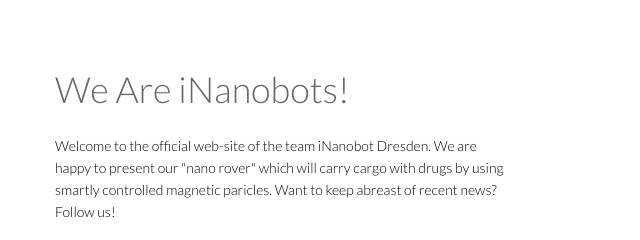
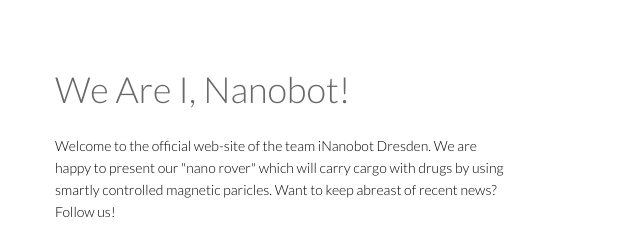
Before and after one commit to inanobot/inanobot.github.io, a plain HTML site: page index.html in a window 1280 px wide. Shown: the part 140-380 px from the top of the page, 0-640 px from the left. Drawn offline with nearby package versions, Linux system fonts and the light colour scheme.

Commit message:
Update the opening banner to We are I, Nanobot

```diff
--- a/index.html
+++ b/index.html
@@ -66,7 +66,7 @@
             <div class="row">
                 <div class="main-slider">
                     <div class="slide-text">
-                        <h1>We Are iNanobots!</h1>
+                        <h1>We Are I, Nanobot!</h1>
                         <p>Welcome to the official web-site of the team iNanobot Dresden. We are happy to present our "nano rover" which will carry cargo with drugs by using smartly controlled magnetic paricles. Want to keep abreast of recent news? Follow us! </p>
                         <a href="#" class="btn btn-common">VIDEO COMING SOON</a>
                     </div>
```
